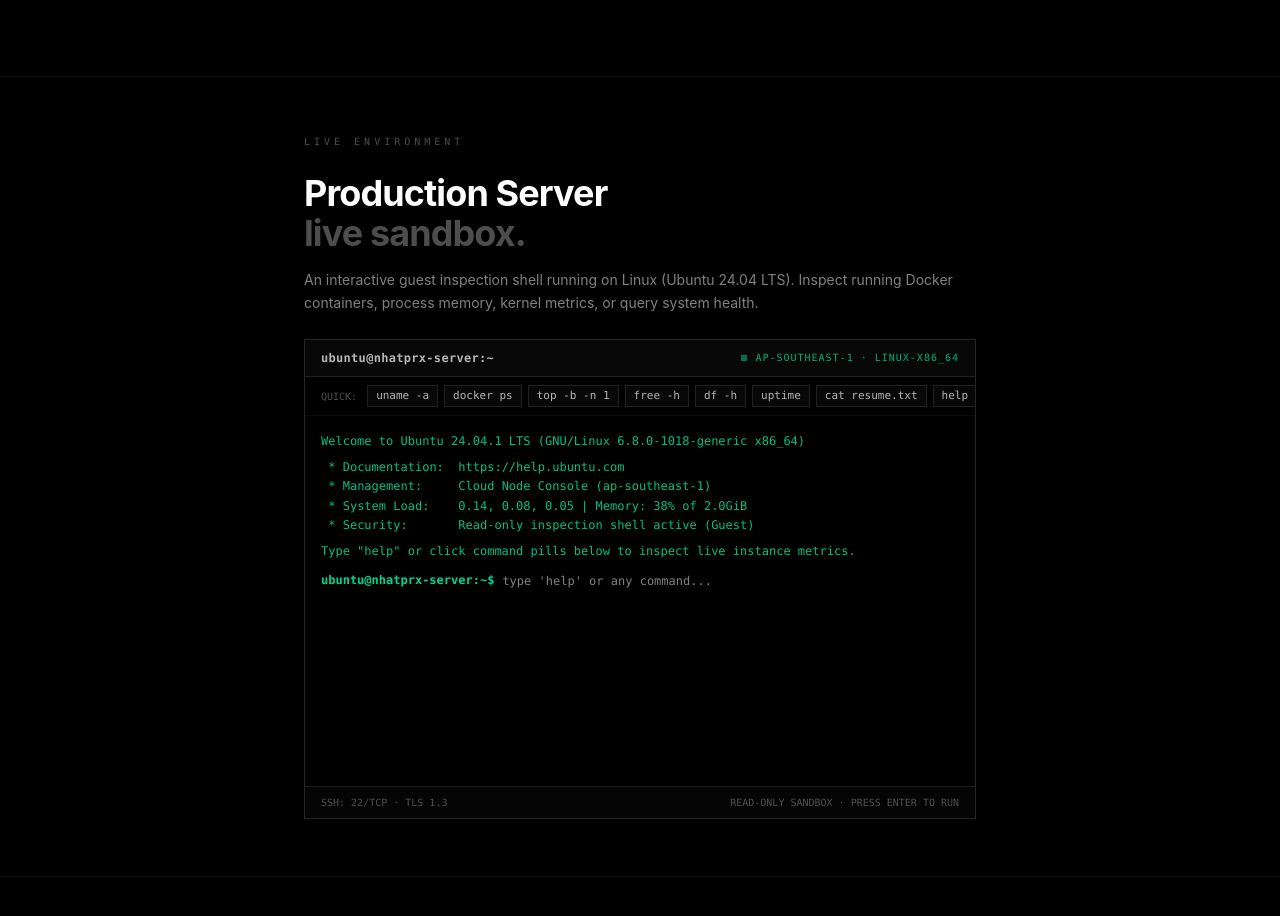
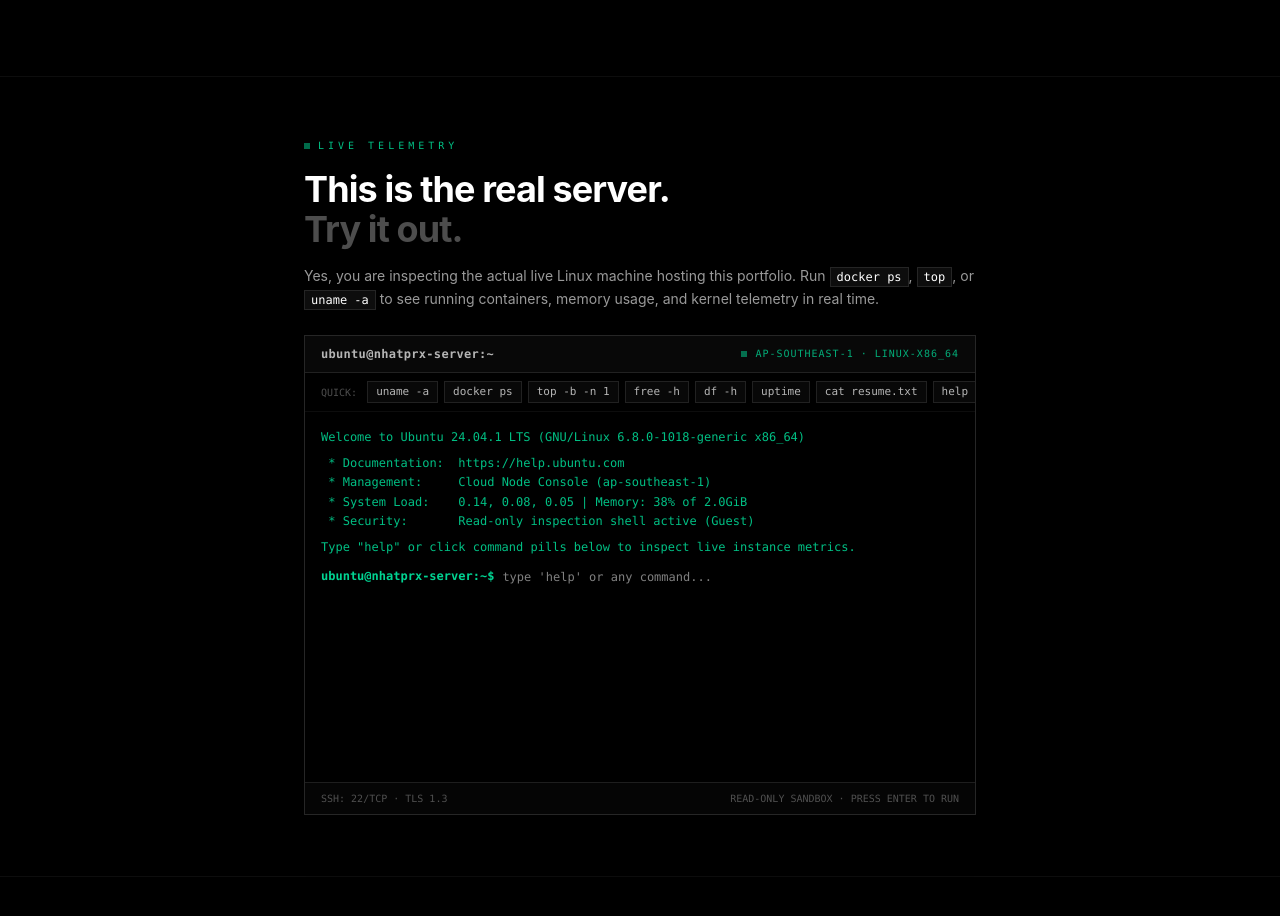
Before and after one commit to nhatprx/nhatprx-portfolio, a React (Vite) app: page / in a window 1280 px wide. Shown: the part 820-1736 px from the top of the page. Built offline with nearby package versions, Linux system fonts and the light colour scheme.

Commit message:
copy: update live terminal section heading to punchy 'This is the real server. Try it out.'

```diff
--- a/src/App.tsx
+++ b/src/App.tsx
@@ -291,15 +291,18 @@ export default function App() {
         {/* ========== LIVE CLOUD LAB ========== */}
         <section id="terminal" className="min-h-screen flex items-center py-24 p-6 sm:p-10 lg:p-14 border-t border-white/5">
           <div className="w-full max-w-2xl mx-auto text-left">
-            <p className="font-mono text-[10px] tracking-[0.4em] text-white/30 mb-6">LIVE ENVIRONMENT</p>
+            <p className="font-mono text-[10px] tracking-[0.4em] text-emerald-400/90 mb-4 flex items-center gap-2">
+              <span className="w-1.5 h-1.5 bg-emerald-400 animate-pulse" />
+              LIVE TELEMETRY
+            </p>
             <h2 className="text-3xl sm:text-4xl font-bold tracking-tight mb-4">
-              Production Server
+              This is the real server.
               <br />
-              <span className="text-white/30">live sandbox.</span>
+              <span className="text-white/30">Try it out.</span>
             </h2>
-            <p className="text-sm text-white/50 leading-relaxed mb-6">
-              An interactive guest inspection shell running on Linux (Ubuntu 24.04 LTS).
-              Inspect running Docker containers, process memory, kernel metrics, or query system health.
+            <p className="text-sm text-white/60 leading-relaxed mb-6">
+              Yes, you are inspecting the actual live Linux machine hosting this portfolio.
+              Run <code className="px-1.5 py-0.5 border border-white/10 text-white font-mono text-xs bg-white/5">docker ps</code>, <code className="px-1.5 py-0.5 border border-white/10 text-white font-mono text-xs bg-white/5">top</code>, or <code className="px-1.5 py-0.5 border border-white/10 text-white font-mono text-xs bg-white/5">uname -a</code> to see running containers, memory usage, and kernel telemetry in real time.
             </p>
 
             <div className="h-[480px] w-full">
```
